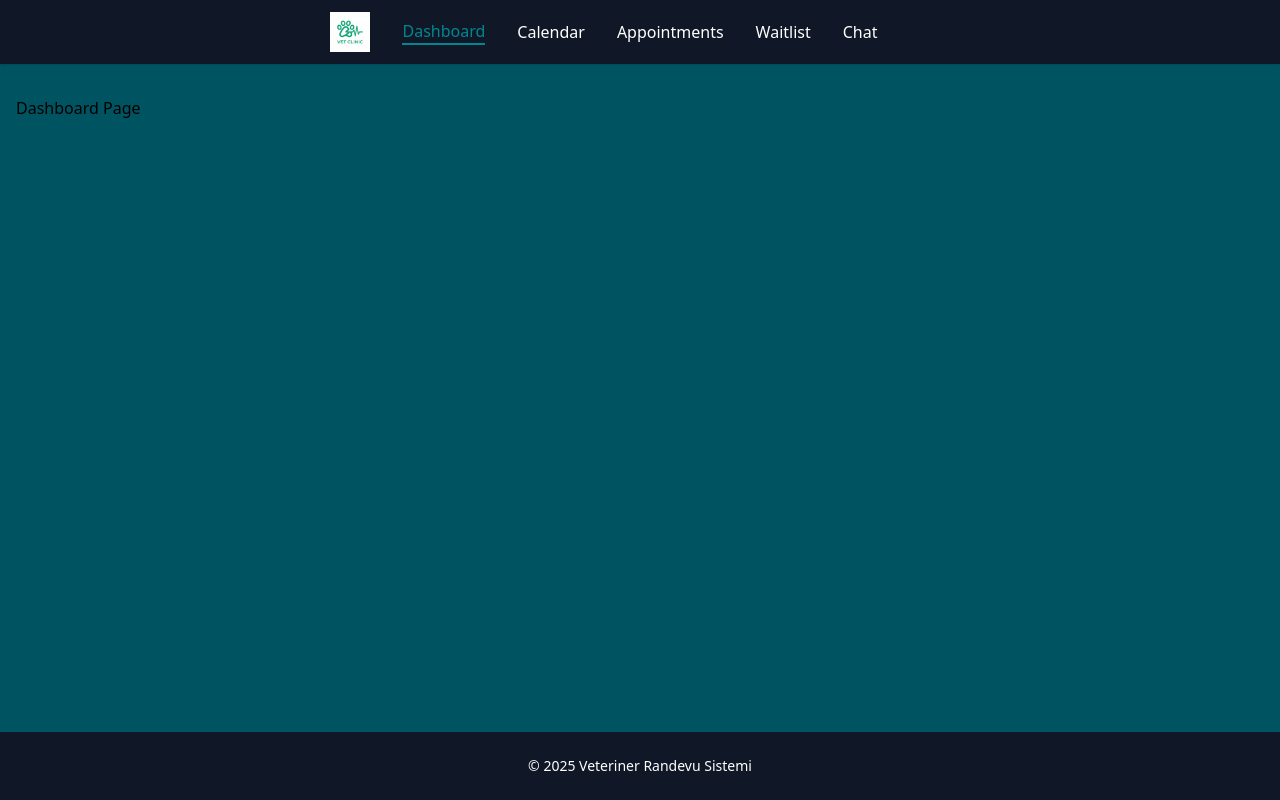
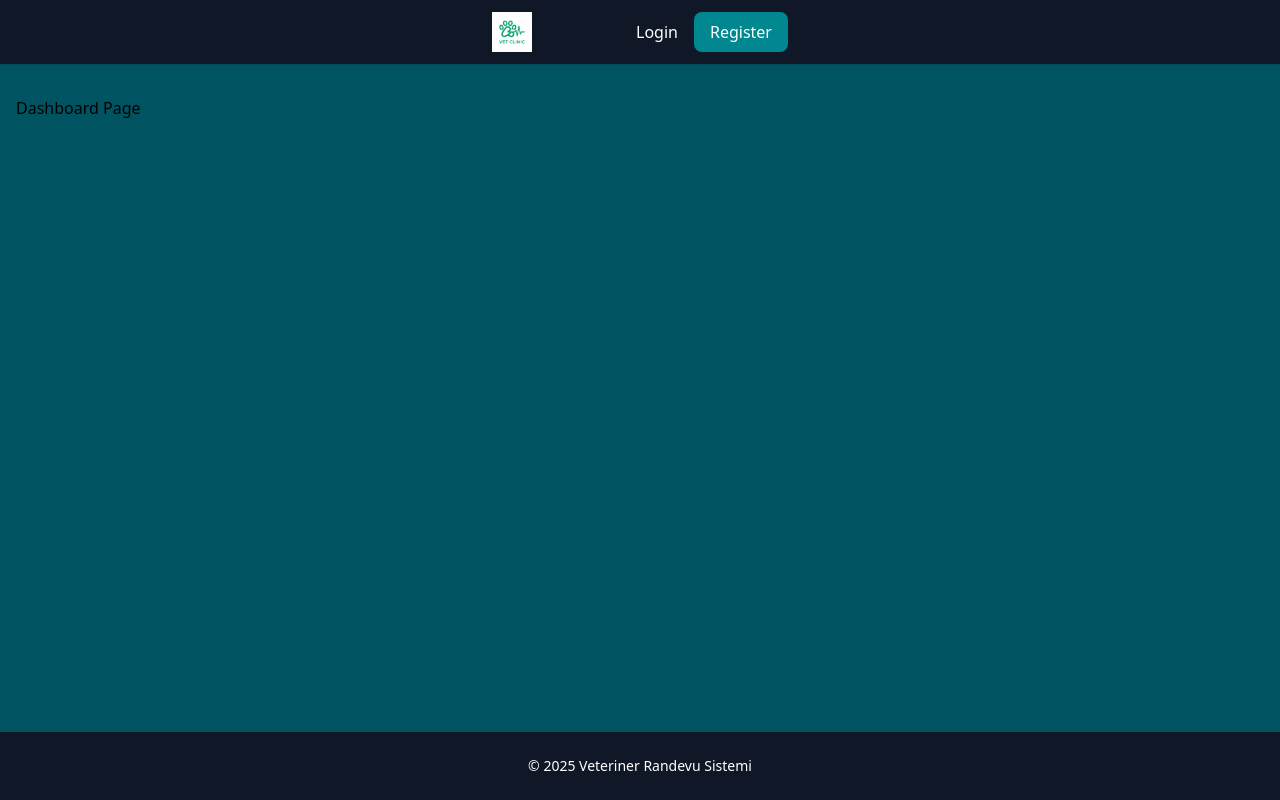
Before and after one commit to Myxoceph/Bilisim-Vadisi-Hackathon, a React (Vite) app in the folder srcs/frontend/vet-appointment/: page / in a window 1280 px wide. Built offline with nearby package versions, Linux system fonts and the light colour scheme.

Commit message:
feat: update Layout component to include login and register links

```diff
--- a/srcs/frontend/vet-appointment/src/components/Layout.jsx
+++ b/srcs/frontend/vet-appointment/src/components/Layout.jsx
@@ -25,18 +25,30 @@ export default function Layout() {
               <div className="max-w-7xl mx-auto px-4">
                   <div className="flex items-center justify-center space-x-8 h-16">
 
-                      <div className="flex items-center">
+                      <NavLink to="/" className="flex items-center">
                         <img src={logo} alt="Logo" className="h-10 w-auto" />
-                      </div>
+                      </NavLink>
 
-                      <NavItem to="/">Dashboard</NavItem>
+                      {/* <NavItem to="/">Dashboard</NavItem>
                       <NavItem to="/calendar">Calendar</NavItem>
                       <NavItem to="/appointments">Appointments</NavItem>
                       <NavItem to="/waitlist">Waitlist</NavItem>
-                      <NavItem to="/chat">Chat</NavItem>
+                      <NavItem to="/chat">Chat</NavItem> */}
 
                       <div className="w-10"></div>
 
+                      {/* Login/Register Butonları - Sağ */}
+                      <div className="flex items-center gap-4">
+                        <NavLink to="/login" className="text-white hover:text-secondary transition-colors">
+                          Login
+                        </NavLink>
+                        <NavLink
+                          to="/register"
+                          className="bg-secondary text-white px-4 py-2 rounded-lg hover:bg-opacity-90 transition-colors"
+                        >
+                          Register
+                        </NavLink>
+                      </div>
                   </div>
               </div>
           </nav>
```
